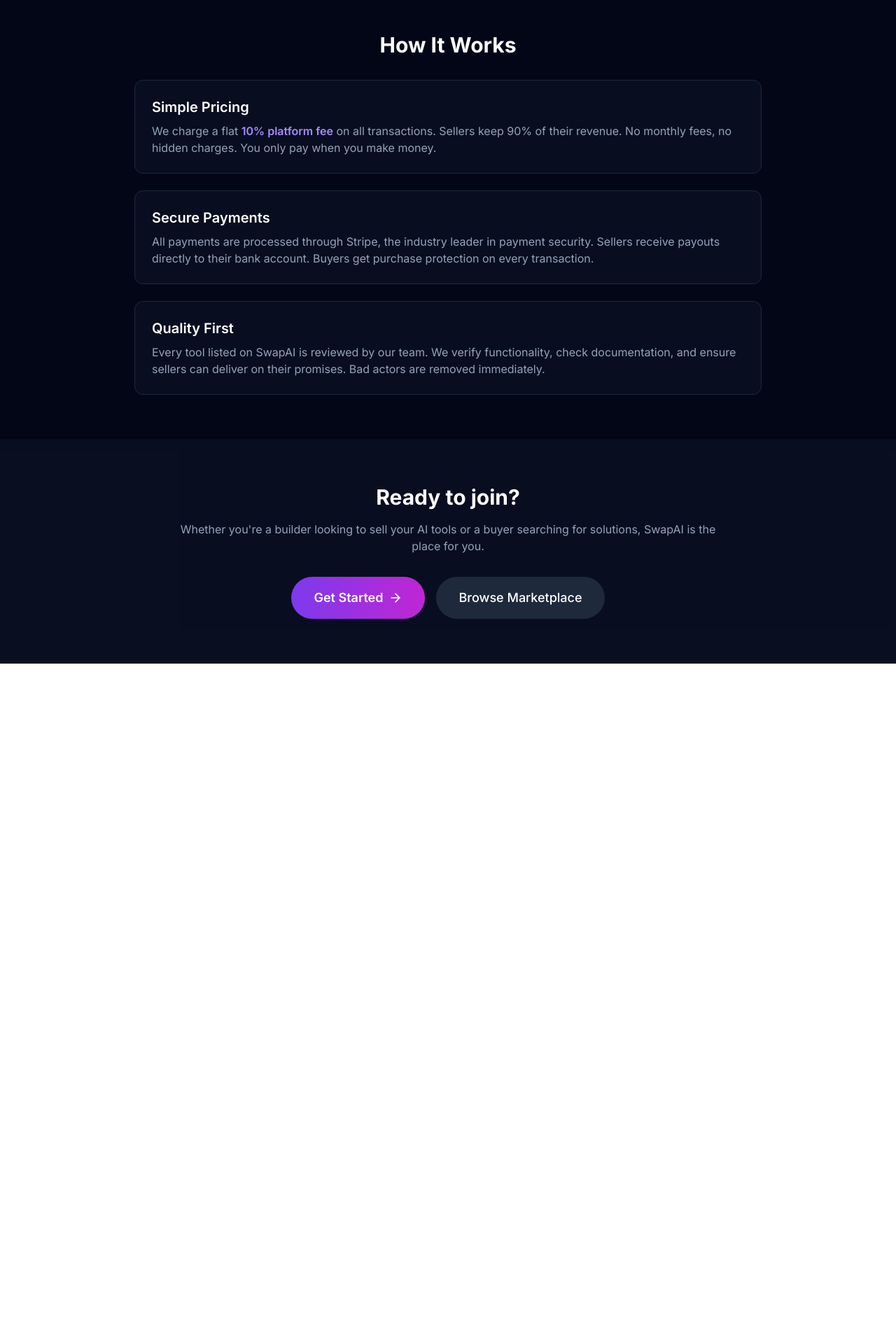
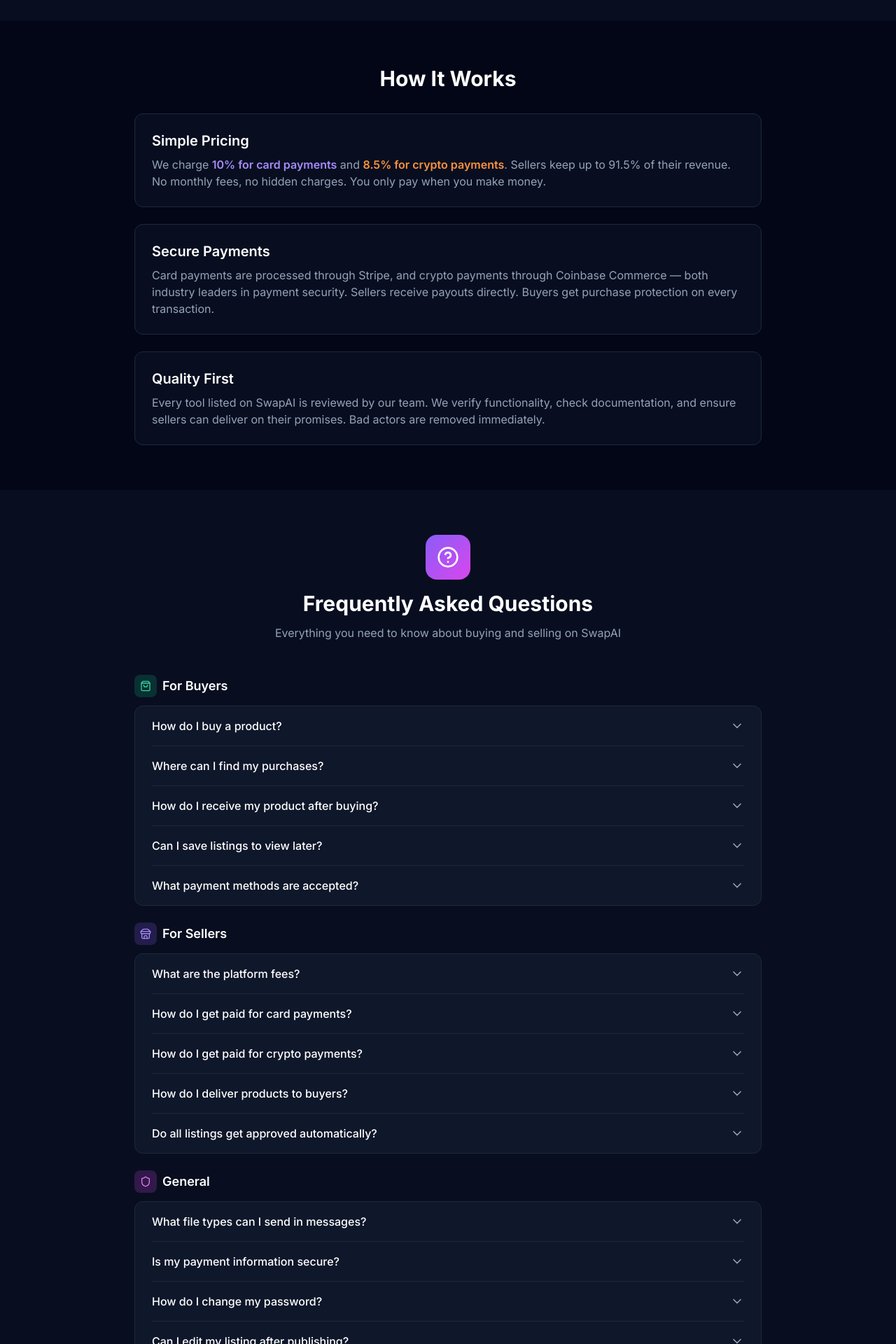
Before and after one commit to EGsniip3Zz/SwapAI, a React (Vite) app: page /about in a window 1280 px wide. Shown: the part 880-2800 px from the top of the page at 70% size. Before the commit the page ends 1828 px from the top, so only its background shows below. Built offline with nearby package versions, Linux system fonts and the light colour scheme; no server answers.

Commit message:
Merge FAQ into About page, add slogan

```diff
--- a/src/components/Navbar.jsx
+++ b/src/components/Navbar.jsx
@@ -33,6 +33,9 @@
             </Link>
             <Link to="/marketplace" className="text-slate-300 hover:text-white transition-colors text-sm font-medium">
               Marketplace
+            </Link>
+            <Link to="/about" className="text-slate-300 hover:text-white transition-colors text-sm font-medium">
+              About
             </Link>
             {isSeller && (
               <Link to="/sell" className="text-slate-300 hover:text-white transition-colors text-sm font-medium">
@@ -104,6 +107,9 @@
               <Link to="/marketplace" className="text-slate-300 hover:text-white transition-colors text-sm font-medium" onClick={() => setMobileMenuOpen(false)}>
                 Marketplace
               </Link>
+              <Link to="/about" className="text-slate-300 hover:text-white transition-colors text-sm font-medium" onClick={() => setMobileMenuOpen(false)}>
+                About
+              </Link>
               {isSeller && (
                 <Link to="/sell" className="text-slate-300 hover:text-white transition-colors text-sm font-medium" onClick={() => setMobileMenuOpen(false)}>
                   Sell a Tool
--- a/src/pages/About.jsx
+++ b/src/pages/About.jsx
@@ -1,5 +1,110 @@
+import { useState } from 'react'
 import { Link } from 'react-router-dom'
-import { Zap, Target, Users, Shield, ArrowRight } from 'lucide-react'
+import { Zap, Target, Users, Shield, ArrowRight, ChevronDown, ShoppingBag, Store, MessageSquare, HelpCircle } from 'lucide-react'
+
+const faqs = {
+  buyers: [
+    {
+      question: "How do I buy a product?",
+      answer: "Click on any listing to view details, then click \"Buy Now\" to choose your payment method. You can pay with Card (via Stripe) or Cryptocurrency (via Coinbase Commerce). For free products, simply click \"Get for Free\" to claim them."
+    },
+    {
+      question: "Where can I find my purchases?",
+      answer: "Go to your Dashboard and scroll down to the \"My Purchases\" section. Here you'll see all products you've bought, including the seller info, amount paid, and purchase date."
+    },
+    {
+      question: "How do I receive my product after buying?",
+      answer: "After your purchase, a conversation is automatically started with the seller. They will send you the delivery files, download links, or access instructions through the messaging system. You can access your messages from the Dashboard or Messages page."
+    },
+    {
+      question: "Can I save listings to view later?",
+      answer: "Yes! Click the bookmark icon on any listing to save it. You can view all your saved listings in the \"Saved Listings\" section of your Dashboard."
+    },
+    {
+      question: "What payment methods are accepted?",
+      answer: "We accept credit/debit cards (via Stripe) and cryptocurrency (via Coinbase Commerce). Crypto payments have a lower platform fee (8.5%) compared to card payments (10%)."
+    }
+  ],
+  sellers: [
+    {
+      question: "What are the platform fees?",
+      answer: "Card payments: 10% platform fee. Crypto payments: 8.5% platform fee. The rest goes directly to you. For example, on a $100 sale via card, you receive $90. Via crypto, you receive $91.50."
+    },
+    {
+      question: "How do I get paid for card payments?",
+      answer: "Connect your Stripe account in Dashboard → Payment Setup. Once connected, card payments go directly to your Stripe account, minus the 10% platform fee. Stripe handles the payout to your bank."
+    },
+    {
+      question: "How do I get paid for crypto payments?",
+      answer: "Add your cryptocurrency wallet address in Dashboard → Payment Setup. Crypto payouts are processed manually. Make sure your wallet address is correct before receiving payments."
+    },
+    {
+      question: "How do I deliver products to buyers?",
+      answer: "After someone purchases your product, go to Messages and find the buyer's conversation. Use the paperclip button to attach files (up to 10MB) or paste download links directly in the message."
+    },
+    {
+      question: "Do all listings get approved automatically?",
+      answer: "Regular listings are approved automatically and go live immediately. NSFW listings require manual admin approval before they become visible in the marketplace."
+    }
+  ],
+  general: [
+    {
+      question: "What file types can I send in messages?",
+      answer: "You can send images (JPG, PNG, GIF), documents (PDF, DOC, DOCX, TXT), and archives (ZIP, RAR). Maximum file size is 10MB per file."
+    },
+    {
+      question: "Is my payment information secure?",
+      answer: "Yes! We never store your payment details. Card payments are processed securely through Stripe, and crypto payments go through Coinbase Commerce. Both are industry-leading payment processors."
+    },
+    {
+      question: "How do I change my password?",
+      answer: "Go to Dashboard → Edit Profile → Change Password. Enter your new password and confirm it to update."
+    },
+    {
+      question: "Can I edit my listing after publishing?",
+      answer: "Yes! Go to Dashboard → My Listings and click the edit icon next to any listing to update its details, images, or pricing."
+    }
+  ]
+}
+
+function FAQItem({ question, answer }) {
+  const [isOpen, setIsOpen] = useState(false)
+
+  return (
+    <div className="border-b border-slate-800 last:border-0">
+      <button
+        onClick={() => setIsOpen(!isOpen)}
+        className="w-full flex items-center justify-between py-4 text-left hover:text-violet-400 transition-colors"
+      >
+        <span className="font-medium text-white pr-4">{question}</span>
+        <ChevronDown className={`w-5 h-5 text-slate-400 flex-shrink-0 transition-transform ${isOpen ? 'rotate-180' : ''}`} />
+      </button>
+      {isOpen && (
+        <div className="pb-4 text-slate-400 leading-relaxed">
+          {answer}
+        </div>
+      )}
+    </div>
+  )
+}
+
+function FAQSection({ title, icon: Icon, items, color }) {
+  return (
+    <div className="mb-6">
+      <h3 className="text-lg font-semibold text-white mb-3 flex items-center gap-2">
+        <div className={`w-8 h-8 rounded-lg flex items-center justify-center ${color}`}>
+          <Icon className="w-4 h-4" />
+        </div>
+        {title}
+      </h3>
+      <div className="bg-slate-900 border border-slate-800 rounded-xl px-6">
+        {items.map((faq, index) => (
+          <FAQItem key={index} question={faq.question} answer={faq.answer} />
+        ))}
+      </div>
+    </div>
+  )
+}
 
 export default function About() {
   return (
@@ -12,11 +117,15 @@
             <span className="text-sm text-slate-300">About SwapAI</span>
           </div>
 
-          <h1 className="text-4xl sm:text-5xl font-bold mb-6">
+          <h1 className="text-4xl sm:text-5xl font-bold mb-4">
             <span className="bg-gradient-to-r from-violet-400 via-fuchsia-400 to-pink-400 bg-clip-text text-transparent">
               The AI Tools Marketplace
             </span>
           </h1>
+
+          <p className="text-2xl font-semibold text-slate-300 mb-6 italic">
+            "From Code to Close – Swap Ai"
+          </p>
 
           <p className="text-xl text-slate-400 max-w-2xl mx-auto">
             We're building the premier destination for discovering, buying, and selling AI tools.
@@ -54,7 +163,7 @@
                     </div>
                     <div>
                       <h3 className="font-semibold text-white mb-1">For Builders</h3>
-                      <p className="text-sm text-slate-400">Monetize your AI creations. Keep 90% of every sale.</p>
+                      <p className="text-sm text-slate-400">Monetize your AI creations. Keep up to 91.5% of every sale.</p>
                     </div>
                   </div>
                   <div className="flex items-start gap-4">
@@ -91,8 +200,9 @@
             <div className="bg-slate-900/50 border border-slate-800 rounded-xl p-6">
               <h3 className="text-xl font-semibold text-white mb-2">Simple Pricing</h3>
               <p className="text-slate-400">
-                We charge a flat <span className="text-violet-400 font-semibold">10% platform fee</span> on
-                all transactions. Sellers keep 90% of their revenue. No monthly fees, no hidden charges.
+                We charge <span className="text-violet-400 font-semibold">10% for card payments</span> and{' '}
+                <span className="text-orange-400 font-semibold">8.5% for crypto payments</span>.
+                Sellers keep up to 91.5% of their revenue. No monthly fees, no hidden charges.
                 You only pay when you make money.
               </p>
             </div>
@@ -100,9 +210,9 @@
             <div className="bg-slate-900/50 border border-slate-800 rounded-xl p-6">
               <h3 className="text-xl font-semibold text-white mb-2">Secure Payments</h3>
               <p className="text-slate-400">
-                All payments are processed through Stripe, the industry leader in payment security.
-                Sellers receive payouts directly to their bank account. Buyers get purchase protection
-                on every transaction.
+                Card payments are processed through Stripe, and crypto payments through Coinbase Commerce —
+                both industry leaders in payment security. Sellers receive payouts directly. Buyers get
+                purchase protection on every transaction.
               </p>
             </div>
 
@@ -118,8 +228,57 @@
         </div>
       </section>
 
+      {/* FAQ Section */}
+      <section className="py-16 px-4 sm:px-6 lg:px-8 bg-slate-900/50" id="faq">
+        <div className="max-w-4xl mx-auto">
+          <div className="text-center mb-12">
+            <div className="w-16 h-16 bg-gradient-to-br from-violet-500 to-fuchsia-500 rounded-2xl flex items-center justify-center mx-auto mb-4">
+              <HelpCircle className="w-8 h-8 text-white" />
+            </div>
+            <h2 className="text-3xl font-bold text-white mb-3">Frequently Asked Questions</h2>
+            <p className="text-slate-400">Everything you need to know about buying and selling on SwapAI</p>
+          </div>
+
+          <FAQSection
+            title="For Buyers"
+            icon={ShoppingBag}
+            items={faqs.buyers}
+            color="bg-emerald-500/20 text-emerald-400"
+          />
+
+          <FAQSection
+            title="For Sellers"
+            icon={Store}
+            items={faqs.sellers}
+            color="bg-violet-500/20 text-violet-400"
+          />
+
+          <FAQSection
+            title="General"
+            icon={Shield}
+            items={faqs.general}
+            color="bg-fuchsia-500/20 text-fuchsia-400"
+          />
+
+          {/* Contact Section */}
+          <div className="mt-8 text-center">
+            <div className="bg-slate-900 border border-slate-800 rounded-xl p-8">
+              <MessageSquare className="w-10 h-10 text-violet-400 mx-auto mb-4" />
+              <h3 className="text-xl font-semibold text-white mb-2">Still have questions?</h3>
+              <p className="text-slate-400 mb-4">Can't find what you're looking for? Reach out to us!</p>
+              <a
+                href="mailto:Support@swapai.shop"
+                className="inline-flex items-center gap-2 px-6 py-3 bg-gradient-to-r from-violet-600 to-fuchsia-600 hover:from-violet-500 hover:to-fuchsia-500 rounded-lg text-white font-medium transition-all"
+              >
+                Contact Support
+              </a>
+            </div>
+          </div>
+        </div>
+      </section>
+
       {/* CTA */}
-      <section className="py-16 px-4 sm:px-6 lg:px-8 bg-slate-900/50">
+      <section className="py-16 px-4 sm:px-6 lg:px-8">
         <div className="max-w-3xl mx-auto text-center">
           <h2 className="text-3xl font-bold text-white mb-4">Ready to join?</h2>
           <p className="text-slate-400 mb-8">
--- a/src/pages/FAQ.jsx
+++ b/src/pages/FAQ.jsx
@@ -167,7 +167,7 @@
             <h3 className="text-xl font-semibold text-white mb-2">Still have questions?</h3>
             <p className="text-slate-400 mb-4">Can't find what you're looking for? Reach out to us!</p>
             <a
-              href="mailto:support@swapai.app"
+              href="mailto:Support@swapai.shop"
               className="inline-flex items-center gap-2 px-6 py-3 bg-gradient-to-r from-violet-600 to-fuchsia-600 hover:from-violet-500 hover:to-fuchsia-500 rounded-lg text-white font-medium transition-all"
             >
               Contact Support
--- a/src/pages/Home.jsx
+++ b/src/pages/Home.jsx
@@ -275,10 +275,12 @@
               <Link to="/sell" className="text-slate-400 hover:text-white transition-colors text-sm">Sell</Link>
               <Link to="/support" className="text-slate-400 hover:text-white transition-colors text-sm">Support</Link>
               <Link to="/about" className="text-slate-400 hover:text-white transition-colors text-sm">About</Link>
-              <Link to="/faq" className="text-slate-400 hover:text-white transition-colors text-sm">FAQ</Link>
               <Link to="/terms" className="text-slate-400 hover:text-white transition-colors text-sm">Terms</Link>
             </div>
 
+            <p className="text-slate-400 text-sm italic mb-2">
+              "From Code to Close – Swap Ai"
+            </p>
             <p className="text-slate-500 text-sm">
               &copy; 2025 SwapAI. All rights reserved.
             </p>
--- a/src/pages/Support.jsx
+++ b/src/pages/Support.jsx
@@ -1,7 +1,7 @@
 import { Mail, MessageSquare, FileText, HelpCircle, ExternalLink } from 'lucide-react'
 
 export default function Support() {
-  const supportEmail = 'support@swapai.com' // Replace with your actual support email
+  const supportEmail = 'Support@swapai.shop'
 
   const faqs = [
     {
```
